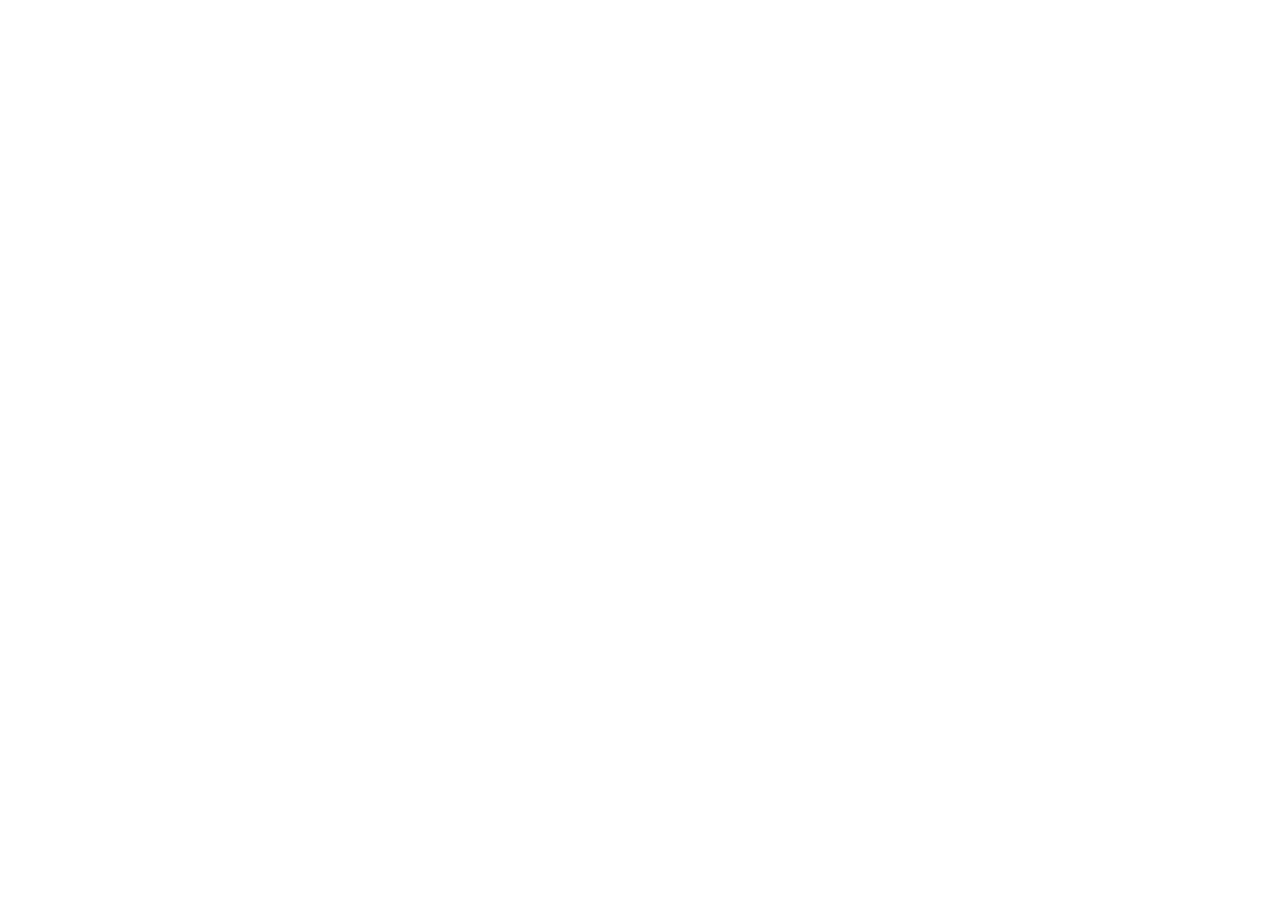
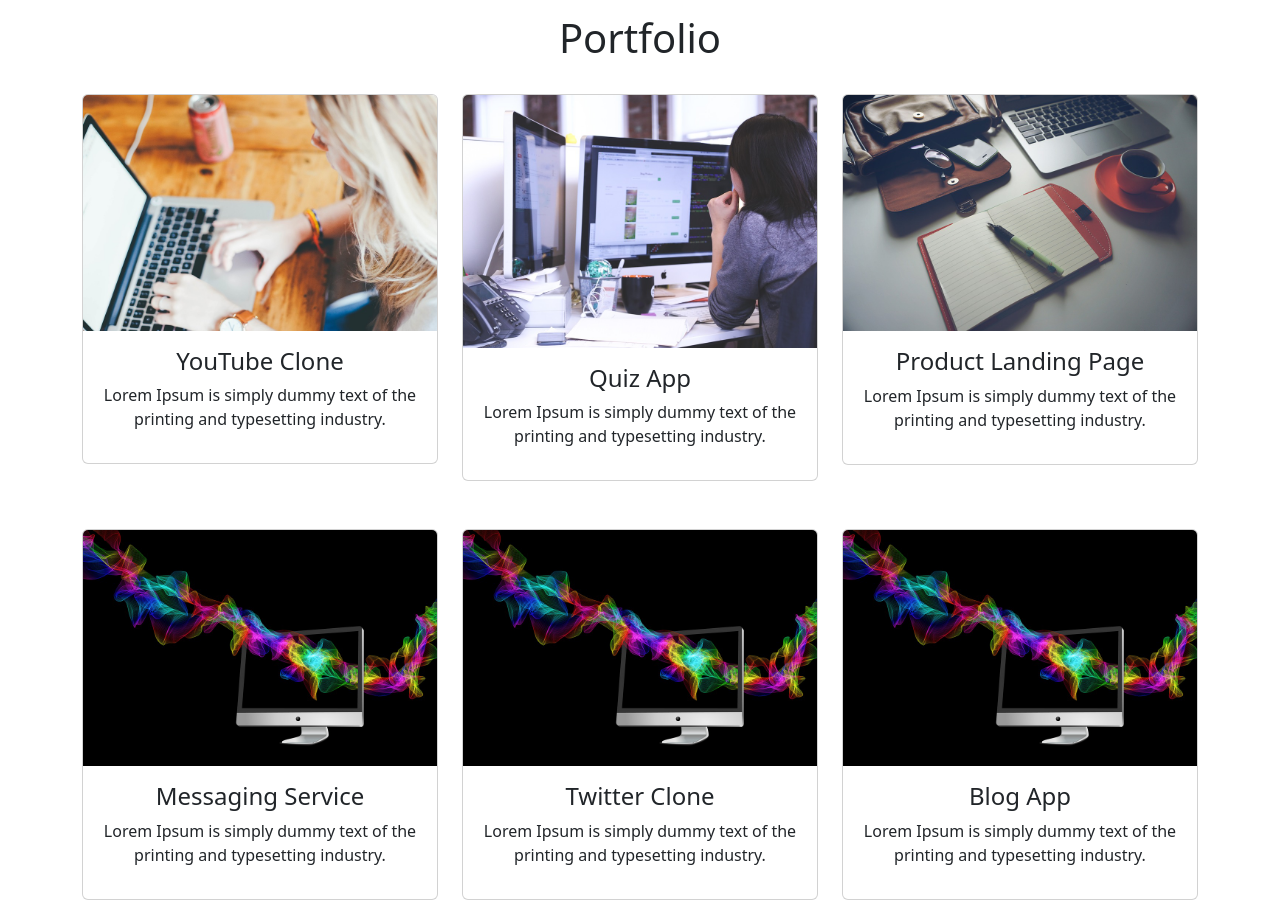
Before and after one commit to ChrisArru/react-portfolio, a React (Create React App) app: page / in a window 1280 px wide. Shown: the part 1986-2910 px from the top of the page. Before the commit the page ends 1984 px from the top, so only its background shows below. Built offline with nearby package versions, Linux system fonts and the light colour scheme.

Commit message:
feat: add Portfolio section

```diff
--- a/src/App.js
+++ b/src/App.js
@@ -2,8 +2,11 @@
 
 import "./App.css";
 import About from "./views/About";
+import Contact from "./views/Contact";
+import Footer from "./views/Footer";
 import Header from "./views/Header";
 import Main from "./views/Main";
+import Portfolio from "./views/Portfolio";
 import Services from "./views/Services";
 
 function App() {
@@ -13,6 +16,9 @@
       <Main />
       <About />
       <Services />
+      <Portfolio />
+      <Contact />
+      <Footer />
     </div>
   );
 }
--- /dev/null
+++ b/src/views/Portfolio.js
@@ -0,0 +1,160 @@
+import React from "react";
+import portfolioImage1 from "../images/portfolioImage1.jpg";
+import portfolioImage2 from "../images/portfolioImage2.jpg";
+import portfolioImage3 from "../images/portfolioImage3.jpg";
+import portfolioImage4 from "../images/portfolioImage4.jpg";
+import portfolioImage5 from "../images/portfolioImage4.jpg";
+import portfolioImage6 from "../images/portfolioImage4.jpg";
+
+const Portfolio = () => {
+  return (
+    <section id="portfolio">
+      <div class="container mt-3">
+        <h1 class="text-center">Portfolio</h1>
+        <div class="row">
+          <div class="col-lg-4 mt-4">
+            <div class="card">
+              <img
+                class="card-img-top"
+                src={portfolioImage1}
+                alt="Card1"
+                style={{ width: "100%" }}
+              />
+              <div class="card-body">
+                <h4 class="card-title">YouTube Clone</h4>
+                <p class="card-text">
+                  Lorem Ipsum is simply dummy text of the printing and
+                  typesetting industry.
+                </p>
+                <div class="text-center">
+                  {/* <a href="#" class="btn btn-success">
+                    Link
+                  </a> */}
+                </div>
+              </div>
+            </div>
+          </div>
+
+          <div class="col-lg-4 mt-4">
+            <div class="card portfolioContent">
+              <img
+                class="card-img-top"
+                src={portfolioImage2}
+                alt="Card2"
+                style={{ width: "100%" }}
+              />
+              <div class="card-body">
+                <h4 class="card-title">Quiz App</h4>
+                <p class="card-text">
+                  Lorem Ipsum is simply dummy text of the printing and
+                  typesetting industry.
+                </p>
+                <div class="text-center">
+                  {/* <a href="#" class="btn btn-success">
+                    Link
+                  </a> */}
+                </div>
+              </div>
+            </div>
+          </div>
+
+          <div class="col-lg-4 mt-4">
+            <div class="card portfolioContent">
+              <img
+                class="card-img-top"
+                src={portfolioImage3}
+                alt="Card3"
+                style={{ width: "100%" }}
+              />
+              <div class="card-body">
+                <h4 class="card-title">Product Landing Page</h4>
+                <p class="card-text">
+                  Lorem Ipsum is simply dummy text of the printing and
+                  typesetting industry.
+                </p>
+                <div class="text-center">
+                  {/* <a href="#" class="btn btn-success">
+                    Link
+                  </a> */}
+                </div>
+              </div>
+            </div>
+          </div>
+        </div>
+        <br />
+        <div class="row">
+          <div class="col-lg-4 mt-4">
+            <div class="card portfolioContent">
+              <img
+                class="card-img-top"
+                src={portfolioImage4}
+                alt="Card4"
+                style={{ width: "100%" }}
+              />
+              <div class="card-body">
+                <h4 class="card-title">Messaging Service</h4>
+                <p class="card-text">
+                  Lorem Ipsum is simply dummy text of the printing and
+                  typesetting industry.
+                </p>
+                <div class="text-center">
+                  {/* <a href="#" class="btn btn-success">
+                    Link
+                  </a> */}
+                </div>
+              </div>
+            </div>
+          </div>
+
+          <div class="col-lg-4 mt-4">
+            <div class="card portfolioContent">
+              <img
+                class="card-img-top"
+                src={portfolioImage5}
+                alt="Card5"
+                style={{ width: "100%" }}
+              />
+              <div class="card-body">
+                <h4 class="card-title">Twitter Clone</h4>
+                <p class="card-text">
+                  Lorem Ipsum is simply dummy text of the printing and
+                  typesetting industry.
+                </p>
+                <div class="text-center">
+                  {/* <a href="#" class="btn btn-success">
+                    Link
+                  </a> */}
+                </div>
+              </div>
+            </div>
+          </div>
+
+          <div class="col-lg-4 mt-4">
+            <div class="card portfolioContent">
+              <img
+                class="card-img-top"
+                src={portfolioImage6}
+                alt="Card6"
+                style={{ width: "100%" }}
+              />
+              <div class="card-body">
+                <h4 class="card-title">Blog App</h4>
+                <p class="card-text">
+                  Lorem Ipsum is simply dummy text of the printing and
+                  typesetting industry.
+                </p>
+                <div class="text-center">
+                  {/* <a href="#" class="btn btn-success">
+                    Link
+                  </a> */}
+                </div>
+              </div>
+            </div>
+          </div>
+        </div>
+      </div>
+    </section>
+  );
+};
+
+export default Portfolio;
```
